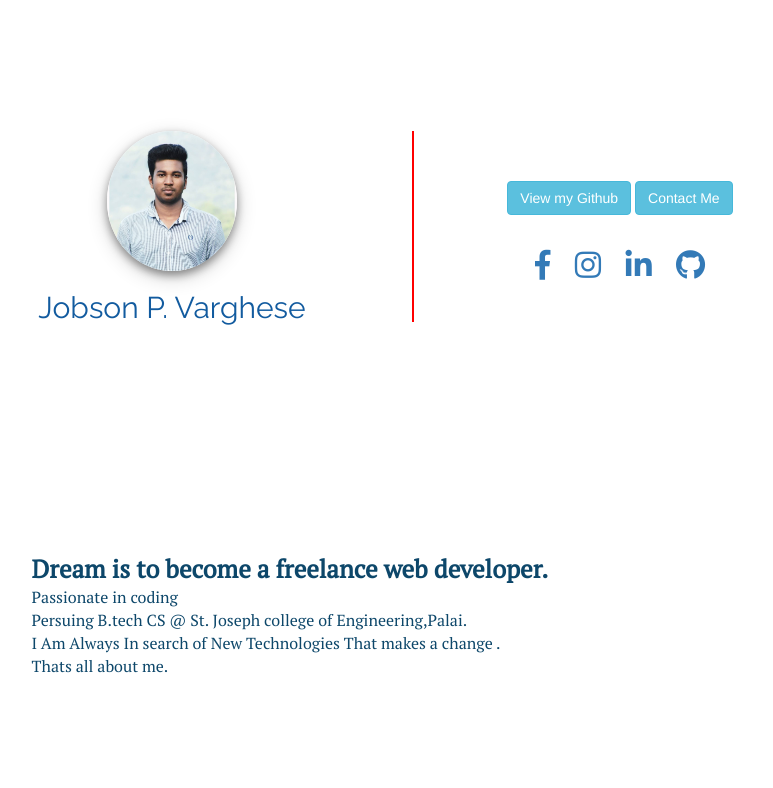
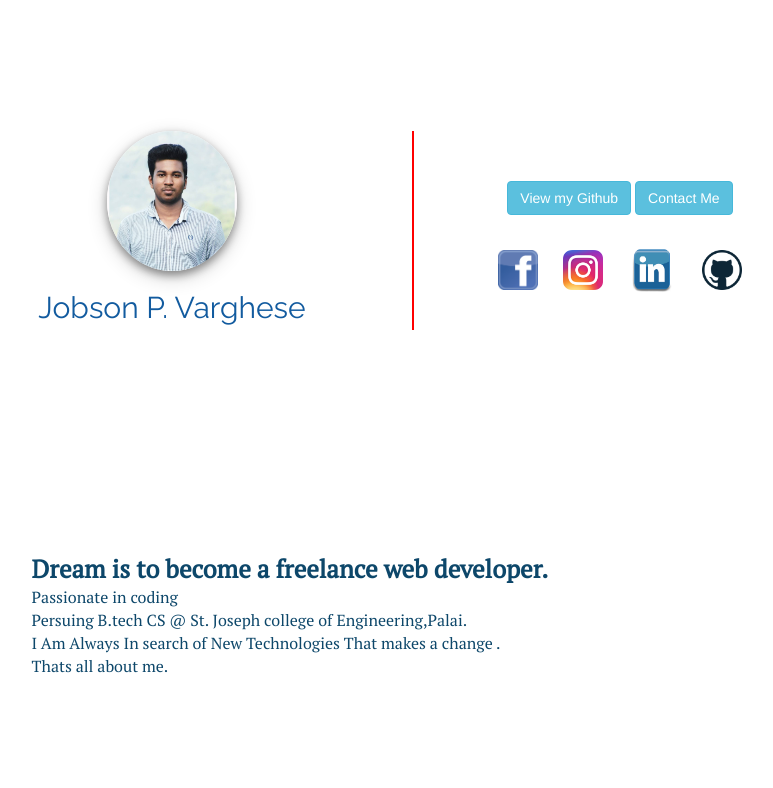
Before and after one commit to justinjohnymathew/jobsonpvarghese.github.io, a plain HTML site: page index.html in a window 1280 px wide. Shown: the top 788 px of the page, without its empty margins (243-1016 px from the left). Drawn offline with nearby package versions, Linux system fonts and the light colour scheme; a web font is replaced by a local one.

Commit message:
Add files via upload

```diff
--- a/css/style.css
+++ b/css/style.css
@@ -11,8 +11,9 @@ color: inherit;
 h1,h2,h3,h4,h5,h6{
 color: red;
 }
-
-
+.main-header .social a{
+  text-decoration: none;
+}
 .container{
 max-width: 900px;
 text-align: center;
--- a/index.html
+++ b/index.html
@@ -32,17 +32,17 @@
         <button type="button" class="btn btn-info">Contact Me</button>
         <br>
         <div class="social">
-          <a href="#" class="social-icons" target="_blank">
-                <i class="fab fa-facebook-f"></i>
+          <a href="#"  target="_blank">
+                <img src="./media/fb.png" alt="fb" class="w3-hover-opacity" height="40px" width="40px"> </i>
           </a>
             <a href="#" class="social-icons" target="_blank">
-                    <i class="fab fa-instagram"></i>
+                  <img src="./media/instagram.png" alt="instagram" class="w3-hover-opacity" height="40px" width="40px"></i>
               </a>
               <a href="#" class="social-icons" target="_blank">
-                    <i class="fab fa-linkedin-in"></i>
+                  <img src="./media/linked.png" alt="lnkedin" class="w3-hover-opacity" height="50px" width="50px"></i>
               </a>
               <a href="#" class="social-icons" target="_blank">
-                      <i class="fab fa-github"></i>
+                    <img src="./media/git.png" alt="git" class="w3-hover-opacity" height="40px" width="40px"></i>
                 </a>
         </div>
            </div>
```
Also changed, not shown: media/fb.png (added), media/git.png (added), media/instagram.png (added), media/linked.png (added).
